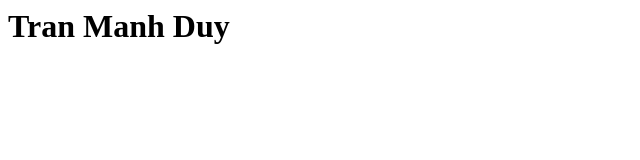
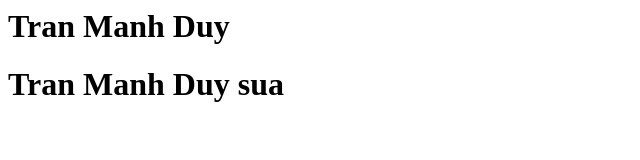
Before and after one commit to tranmanhduyms/TestGit, a plain HTML site: page index.html in a window 1280 px wide. Shown: the whole page, without its empty margins (0-640 px from the left). Drawn offline with Linux system fonts and the light colour scheme.

Commit message:
Update index.html

```diff
--- a/index.html
+++ b/index.html
@@ -1 +1,2 @@
 <h1>Tran Manh Duy</h1>
+<h1>Tran Manh Duy sua</h1>
```
